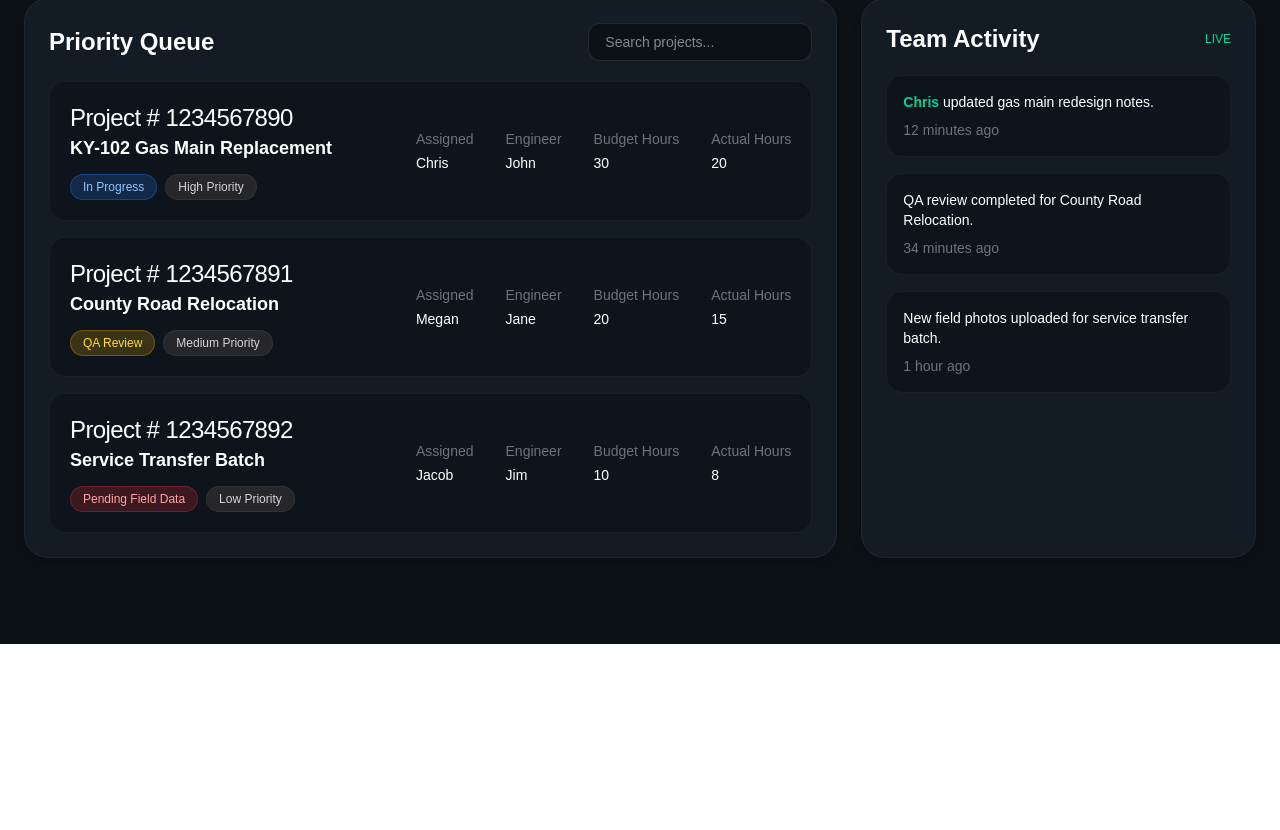
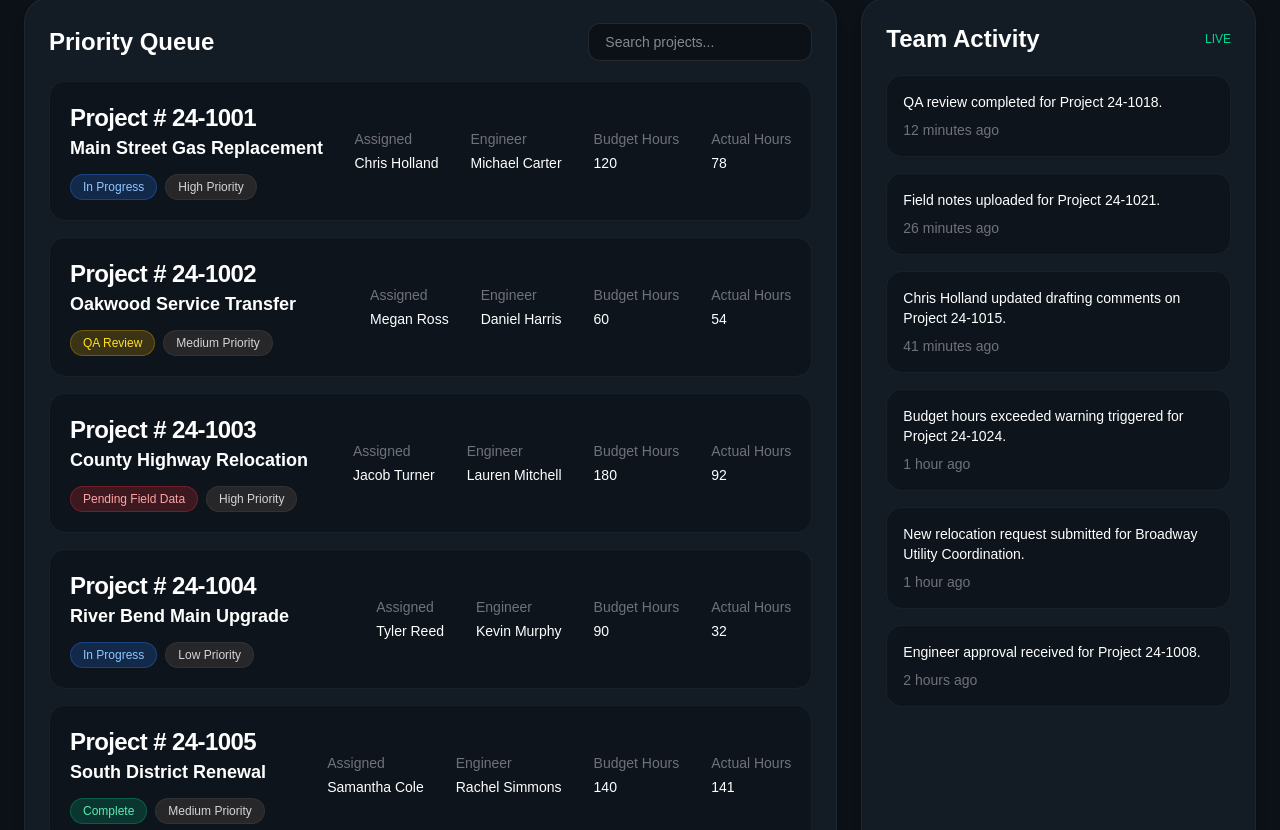
Before and after one commit to Christopher-Holland/workload-tracker, a Next.js app: page / in a window 1280 px wide. Shown: the part 290-1120 px from the top of the page. Before the commit the page ends 934 px from the top, so only its background shows below. Built offline with nearby package versions, Linux system fonts and the light colour scheme.

Commit message:
chore: hardcoded data moved to json files for general testing and structuring of the UI

```diff
--- /dev/null
+++ b/app/data/activity.json
@@ -0,0 +1,32 @@
+[
+    {
+      "id": 1,
+      "message": "QA review completed for Project 24-1018.",
+      "time": "12 minutes ago"
+    },
+    {
+      "id": 2,
+      "message": "Field notes uploaded for Project 24-1021.",
+      "time": "26 minutes ago"
+    },
+    {
+      "id": 3,
+      "message": "Chris Holland updated drafting comments on Project 24-1015.",
+      "time": "41 minutes ago"
+    },
+    {
+      "id": 4,
+      "message": "Budget hours exceeded warning triggered for Project 24-1024.",
+      "time": "1 hour ago"
+    },
+    {
+      "id": 5,
+      "message": "New relocation request submitted for Broadway Utility Coordination.",
+      "time": "1 hour ago"
+    },
+    {
+      "id": 6,
+      "message": "Engineer approval received for Project 24-1008.",
+      "time": "2 hours ago"
+    }
+  ]
--- /dev/null
+++ b/app/data/drafters.json
@@ -0,0 +1,12 @@
+[
+    "Chris Holland",
+    "Megan Ross",
+    "Jacob Turner",
+    "Tyler Reed",
+    "Samantha Cole",
+    "Brandon Hayes",
+    "Olivia Brooks",
+    "Nathan Price",
+    "Emily Foster",
+    "Ryan Cooper"
+  ]
--- /dev/null
+++ b/app/data/engineers.json
@@ -0,0 +1,12 @@
+[
+    "Michael Carter",
+    "Daniel Harris",
+    "Lauren Mitchell",
+    "Kevin Murphy",
+    "Rachel Simmons",
+    "Andrew Bell",
+    "Jessica Walters",
+    "David Collins",
+    "Brittany Hall",
+    "Eric Bennett"
+  ]
--- /dev/null
+++ b/app/data/projects.json
@@ -0,0 +1,252 @@
+[
+    {
+      "id": 1,
+      "projectNumber": "24-1001",
+      "name": "Main Street Gas Replacement",
+      "status": "In Progress",
+      "priority": "High",
+      "dueDate": "2026-05-22",
+      "budgetHours": 120,
+      "actualHours": 78
+    },
+    {
+      "id": 2,
+      "projectNumber": "24-1002",
+      "name": "Oakwood Service Transfer",
+      "status": "QA Review",
+      "priority": "Medium",
+      "dueDate": "2026-05-18",
+      "budgetHours": 60,
+      "actualHours": 54
+    },
+    {
+      "id": 3,
+      "projectNumber": "24-1003",
+      "name": "County Highway Relocation",
+      "status": "Pending Field Data",
+      "priority": "High",
+      "dueDate": "2026-06-01",
+      "budgetHours": 180,
+      "actualHours": 92
+    },
+    {
+      "id": 4,
+      "projectNumber": "24-1004",
+      "name": "River Bend Main Upgrade",
+      "status": "In Progress",
+      "priority": "Low",
+      "dueDate": "2026-05-30",
+      "budgetHours": 90,
+      "actualHours": 32
+    },
+    {
+      "id": 5,
+      "projectNumber": "24-1005",
+      "name": "South District Renewal",
+      "status": "Complete",
+      "priority": "Medium",
+      "dueDate": "2026-05-14",
+      "budgetHours": 140,
+      "actualHours": 141
+    },
+    {
+      "id": 6,
+      "projectNumber": "24-1006",
+      "name": "Pine Valley Relight",
+      "status": "In Progress",
+      "priority": "High",
+      "dueDate": "2026-05-27",
+      "budgetHours": 110,
+      "actualHours": 85
+    },
+    {
+      "id": 7,
+      "projectNumber": "24-1007",
+      "name": "Cedar Lane Extension",
+      "status": "QA Review",
+      "priority": "Low",
+      "dueDate": "2026-05-24",
+      "budgetHours": 75,
+      "actualHours": 68
+    },
+    {
+      "id": 8,
+      "projectNumber": "24-1008",
+      "name": "North Side Integrity Check",
+      "status": "Pending Approval",
+      "priority": "Medium",
+      "dueDate": "2026-06-03",
+      "budgetHours": 55,
+      "actualHours": 21
+    },
+    {
+      "id": 9,
+      "projectNumber": "24-1009",
+      "name": "Industrial Park Tie-In",
+      "status": "In Progress",
+      "priority": "High",
+      "dueDate": "2026-05-25",
+      "budgetHours": 200,
+      "actualHours": 121
+    },
+    {
+      "id": 10,
+      "projectNumber": "24-1010",
+      "name": "Maple Street Service Work",
+      "status": "Drafting",
+      "priority": "Low",
+      "dueDate": "2026-05-29",
+      "budgetHours": 40,
+      "actualHours": 12
+    },
+    {
+      "id": 11,
+      "projectNumber": "24-1011",
+      "name": "East District Replacement",
+      "status": "In Progress",
+      "priority": "High",
+      "dueDate": "2026-06-05",
+      "budgetHours": 210,
+      "actualHours": 150
+    },
+    {
+      "id": 12,
+      "projectNumber": "24-1012",
+      "name": "Green Valley Extension",
+      "status": "Pending Field Data",
+      "priority": "Medium",
+      "dueDate": "2026-06-07",
+      "budgetHours": 95,
+      "actualHours": 37
+    },
+    {
+      "id": 13,
+      "projectNumber": "24-1013",
+      "name": "Riverside Pressure Upgrade",
+      "status": "QA Review",
+      "priority": "High",
+      "dueDate": "2026-05-20",
+      "budgetHours": 130,
+      "actualHours": 126
+    },
+    {
+      "id": 14,
+      "projectNumber": "24-1014",
+      "name": "Summit Drive Relocation",
+      "status": "Drafting",
+      "priority": "Medium",
+      "dueDate": "2026-05-31",
+      "budgetHours": 70,
+      "actualHours": 18
+    },
+    {
+      "id": 15,
+      "projectNumber": "24-1015",
+      "name": "Hillcrest Main Replacement",
+      "status": "In Progress",
+      "priority": "High",
+      "dueDate": "2026-05-26",
+      "budgetHours": 160,
+      "actualHours": 101
+    },
+    {
+      "id": 16,
+      "projectNumber": "24-1016",
+      "name": "Downtown Service Batch",
+      "status": "Pending Approval",
+      "priority": "Low",
+      "dueDate": "2026-06-08",
+      "budgetHours": 50,
+      "actualHours": 20
+    },
+    {
+      "id": 17,
+      "projectNumber": "24-1017",
+      "name": "Broadway Utility Coordination",
+      "status": "In Progress",
+      "priority": "Medium",
+      "dueDate": "2026-05-28",
+      "budgetHours": 115,
+      "actualHours": 64
+    },
+    {
+      "id": 18,
+      "projectNumber": "24-1018",
+      "name": "West Ridge Reinforcement",
+      "status": "QA Review",
+      "priority": "High",
+      "dueDate": "2026-05-19",
+      "budgetHours": 145,
+      "actualHours": 143
+    },
+    {
+      "id": 19,
+      "projectNumber": "24-1019",
+      "name": "Lakeside Main Extension",
+      "status": "Drafting",
+      "priority": "Low",
+      "dueDate": "2026-06-10",
+      "budgetHours": 65,
+      "actualHours": 9
+    },
+    {
+      "id": 20,
+      "projectNumber": "24-1020",
+      "name": "Meadowbrook Service Renewal",
+      "status": "In Progress",
+      "priority": "Medium",
+      "dueDate": "2026-06-02",
+      "budgetHours": 85,
+      "actualHours": 49
+    },
+    {
+      "id": 21,
+      "projectNumber": "24-1021",
+      "name": "Airport Line Upgrade",
+      "status": "Pending Field Data",
+      "priority": "High",
+      "dueDate": "2026-06-04",
+      "budgetHours": 220,
+      "actualHours": 111
+    },
+    {
+      "id": 22,
+      "projectNumber": "24-1022",
+      "name": "Village Road Tie-In",
+      "status": "Complete",
+      "priority": "Low",
+      "dueDate": "2026-05-15",
+      "budgetHours": 45,
+      "actualHours": 43
+    },
+    {
+      "id": 23,
+      "projectNumber": "24-1023",
+      "name": "Central District Audit",
+      "status": "In Progress",
+      "priority": "Medium",
+      "dueDate": "2026-05-23",
+      "budgetHours": 100,
+      "actualHours": 56
+    },
+    {
+      "id": 24,
+      "projectNumber": "24-1024",
+      "name": "Hazard Mitigation Upgrade",
+      "status": "QA Review",
+      "priority": "High",
+      "dueDate": "2026-05-21",
+      "budgetHours": 175,
+      "actualHours": 169
+    },
+    {
+      "id": 25,
+      "projectNumber": "24-1025",
+      "name": "Valley Creek Reinforcement",
+      "status": "Drafting",
+      "priority": "Medium",
+      "dueDate": "2026-06-09",
+      "budgetHours": 80,
+      "actualHours": 26
+    }
+  ]
--- a/app/page.tsx
+++ b/app/page.tsx
@@ -1,61 +1,47 @@
+import activity from "@/app/data/activity.json";
+import drafters from "@/app/data/drafters.json";
+import engineers from "@/app/data/engineers.json";
+import projects from "@/app/data/projects.json";
+
+type Project = (typeof projects)[number];
+
+function drafterForProject(projectId: number) {
+  return drafters[(projectId - 1) % drafters.length];
+}
+
+function engineerForProject(projectId: number) {
+  return engineers[(projectId - 1) % engineers.length];
+}
+
+function buildStats(projectList: Project[]) {
+  const today = new Date();
+  today.setHours(0, 0, 0, 0);
+
+  const activeProjects = projectList.filter((p) => p.status !== "Complete").length;
+  const projectsWaitingQa = projectList.filter((p) => p.status === "QA Review").length;
+  const overdueTasks = projectList.filter((p) => {
+    const due = new Date(p.dueDate);
+    due.setHours(0, 0, 0, 0);
+    return due < today;
+  }).length;
+
+  const inProgressDrafters = new Set(
+    projectList
+      .filter((p) => p.status === "In Progress")
+      .map((p) => drafterForProject(p.id))
+  );
+  const availableDesigners = drafters.filter((d) => !inProgressDrafters.has(d)).length;
+
+  return [
+    { title: "Active Projects", value: String(activeProjects) },
+    { title: "Projects Waiting QA", value: String(projectsWaitingQa) },
+    { title: "Overdue Tasks", value: String(overdueTasks) },
+    { title: "Available Designers", value: String(availableDesigners) },
+  ];
+}
+
 export default function UtilityProjectManagerPrototype() {
-  const projects = [
-    {
-      id: 1,
-      projectNumber: "1234567890",
-      name: "KY-102 Gas Main Replacement",
-      status: "In Progress",
-      drafter: "Chris",
-      engineer: "John",
-      due: "May 21",
-      priority: "High",
-      budgetHours: 30,
-      actualHours: 20,
-    },
-    {
-      id: 2,
-      projectNumber: "1234567891",
-      name: "County Road Relocation",
-      status: "QA Review",
-      drafter: "Megan",
-      engineer: "Jane",
-      due: "May 16",
-      priority: "Medium",
-      budgetHours: 20,
-      actualHours: 15,
-    },
-    {
-      id: 3,
-      projectNumber: "1234567892",
-      name: "Service Transfer Batch",
-      status: "Pending Field Data",
-      drafter: "Jacob",
-      engineer: "Jim",
-      due: "May 28",
-      priority: "Low",
-      budgetHours: 10,
-      actualHours: 8,
-    },
-  ];
-
-  const stats = [
-    {
-      title: "Active Projects",
-      value: "24",
-    },
-    {
-      title: "Projects Waiting QA",
-      value: "7",
-    },
-    {
-      title: "Overdue Tasks",
-      value: "3",
-    },
-    {
-      title: "Available Designers",
-      value: "5",
-    },
-  ];
+  const stats = buildStats(projects);
 
   const getStatusColor = (status: string) => {
     switch (status) {
@@ -65,6 +51,12 @@ export default function UtilityProjectManagerPrototype() {
         return "bg-yellow-500/20 text-yellow-300 border-yellow-500/30";
       case "Pending Field Data":
         return "bg-red-500/20 text-red-300 border-red-500/30";
+      case "Complete":
+        return "bg-emerald-500/20 text-emerald-300 border-emerald-500/30";
+      case "Drafting":
+        return "bg-violet-500/20 text-violet-300 border-violet-500/30";
+      case "Pending Approval":
+        return "bg-amber-500/20 text-amber-300 border-amber-500/30";
       default:
         return "bg-zinc-500/20 text-zinc-300 border-zinc-500/30";
     }
@@ -105,7 +97,7 @@ export default function UtilityProjectManagerPrototype() {
                   className="bg-[#0d141c] border border-white/5 rounded-2xl p-5 flex flex-col lg:flex-row lg:items-center justify-between gap-4 hover:border-emerald-500/30 transition"
                 >
                   <div>
-                    <p className="text-2xl fold-bold tracking-tight">Project # {project.projectNumber}</p>
+                    <p className="text-2xl font-bold tracking-tight">Project # {project.projectNumber}</p>
                     <p className="text-lg font-semibold">{project.name}</p>
                     <div className="flex flex-wrap gap-2 mt-3">
                       <span
@@ -125,12 +117,12 @@ export default function UtilityProjectManagerPrototype() {
                   <div className="flex gap-8 text-sm">
                     <div>
                       <p className="text-zinc-500">Assigned</p>
-                      <p className="font-medium mt-1">{project.drafter}</p>
+                      <p className="font-medium mt-1">{drafterForProject(project.id)}</p>
                     </div>
 
                     <div>
                       <p className="text-zinc-500">Engineer</p>
-                      <p className="font-medium mt-1">{project.engineer}</p>
+                      <p className="font-medium mt-1">{engineerForProject(project.id)}</p>
                     </div>
                     <div>
                       <p className="text-zinc-500">Budget Hours</p>
@@ -154,27 +146,15 @@ export default function UtilityProjectManagerPrototype() {
             </div>
 
             <div className="space-y-4 text-sm">
-              <div className="bg-[#0d141c] rounded-2xl p-4 border border-white/5">
-                <p>
-                  <span className="font-semibold text-emerald-400">Chris</span>{" "}
-                  updated gas main redesign notes.
-                </p>
-                <p className="text-zinc-500 mt-2">12 minutes ago</p>
-              </div>
-
-              <div className="bg-[#0d141c] rounded-2xl p-4 border border-white/5">
-                <p>
-                  QA review completed for County Road Relocation.
-                </p>
-                <p className="text-zinc-500 mt-2">34 minutes ago</p>
-              </div>
-
-              <div className="bg-[#0d141c] rounded-2xl p-4 border border-white/5">
-                <p>
-                  New field photos uploaded for service transfer batch.
-                </p>
-                <p className="text-zinc-500 mt-2">1 hour ago</p>
-              </div>
+              {activity.map((item) => (
+                <div
+                  key={item.id}
+                  className="bg-[#0d141c] rounded-2xl p-4 border border-white/5"
+                >
+                  <p>{item.message}</p>
+                  <p className="text-zinc-500 mt-2">{item.time}</p>
+                </div>
+              ))}
             </div>
           </div>
         </div>
```
